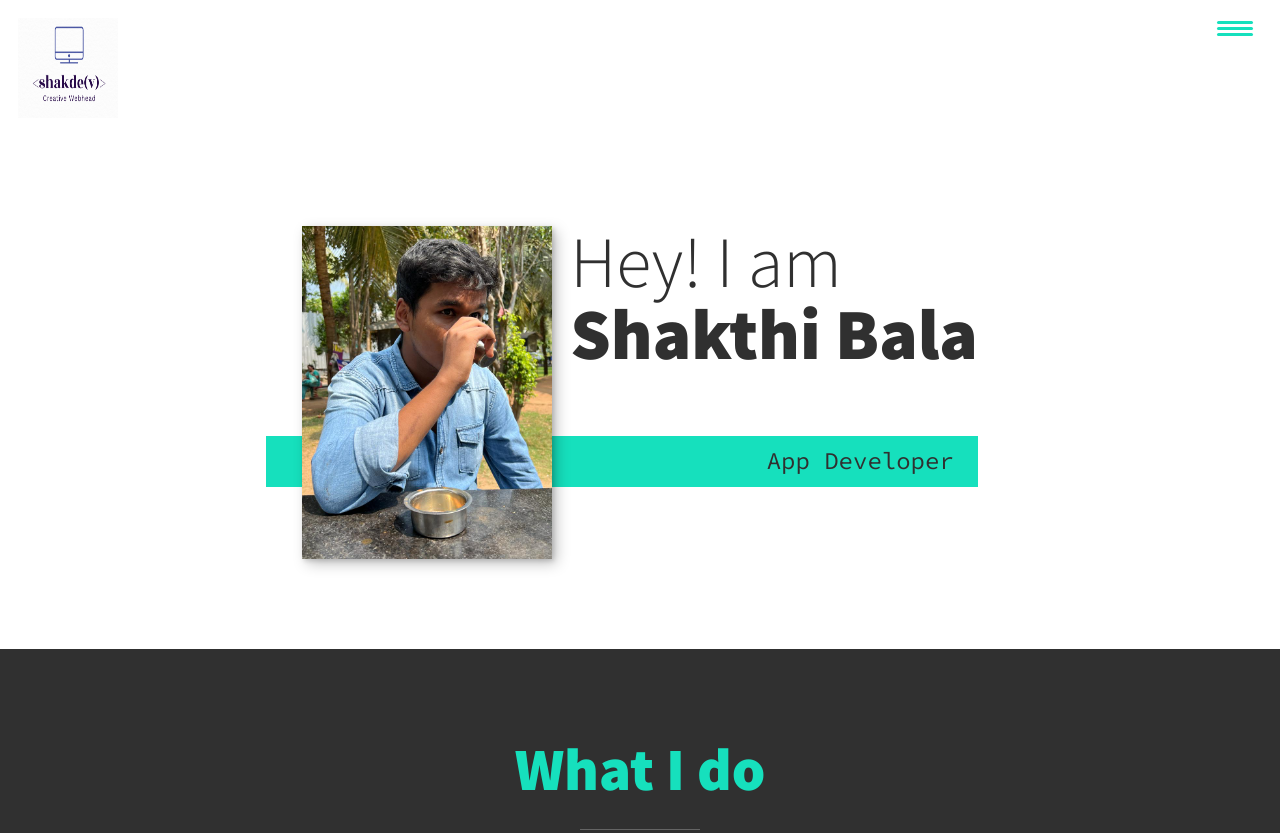
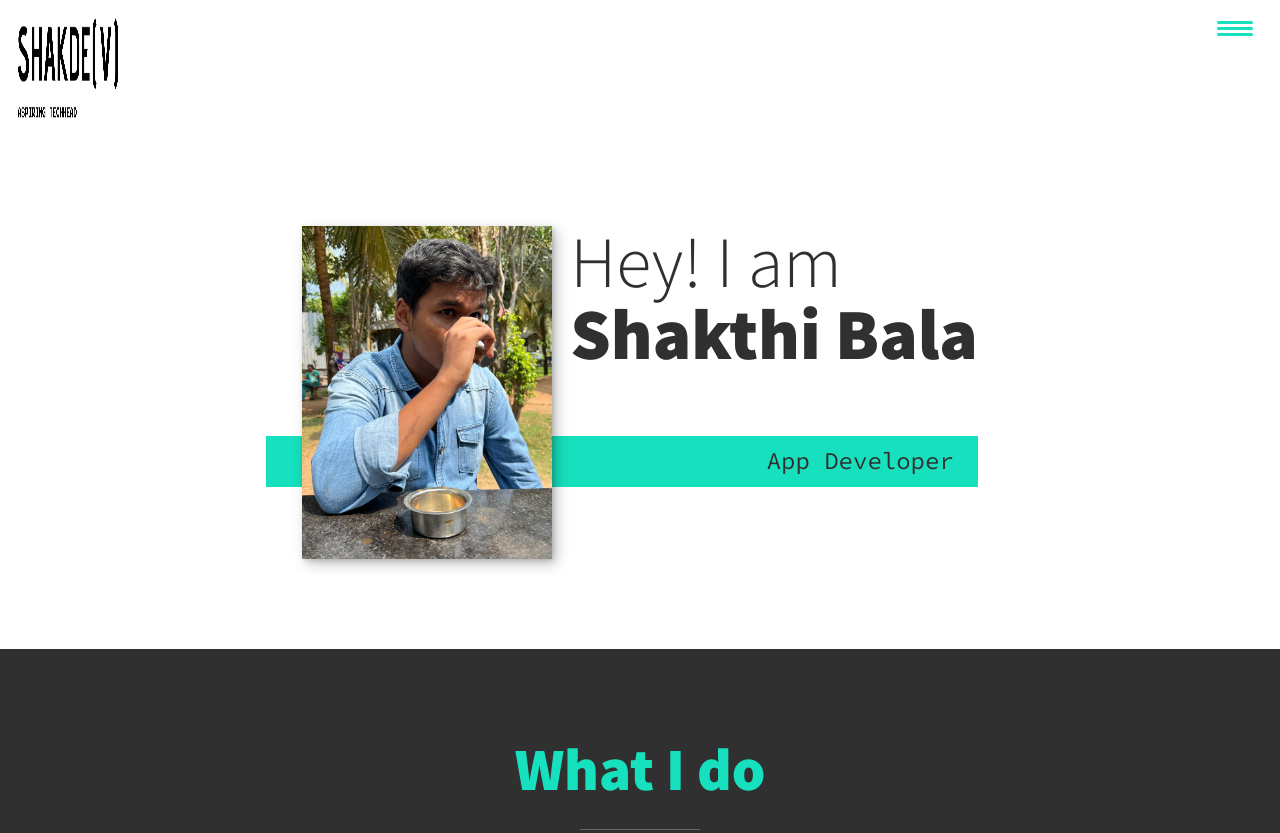
Before and after one commit to Shakespeared101/Shakespeared101.github.io, a plain HTML site: page index.html in a window 1280 px wide. Shown: the top 833 px of the page. Drawn offline with nearby package versions, Linux system fonts and the light colour scheme.

Commit message:
Update index.html

```diff
--- a/index.html
+++ b/index.html
@@ -20,7 +20,7 @@
 <body>
     <header>
         <div class="logo">
-            <img src="img/Logo.png" width="300" height="100" alt="">
+            <img src="img/devshak.png" width="300" height="100" alt="">
         </div>
         <button class="nav-toggle" aria-label="toggle navigation">
             <span class="hamburger"></span>
```
